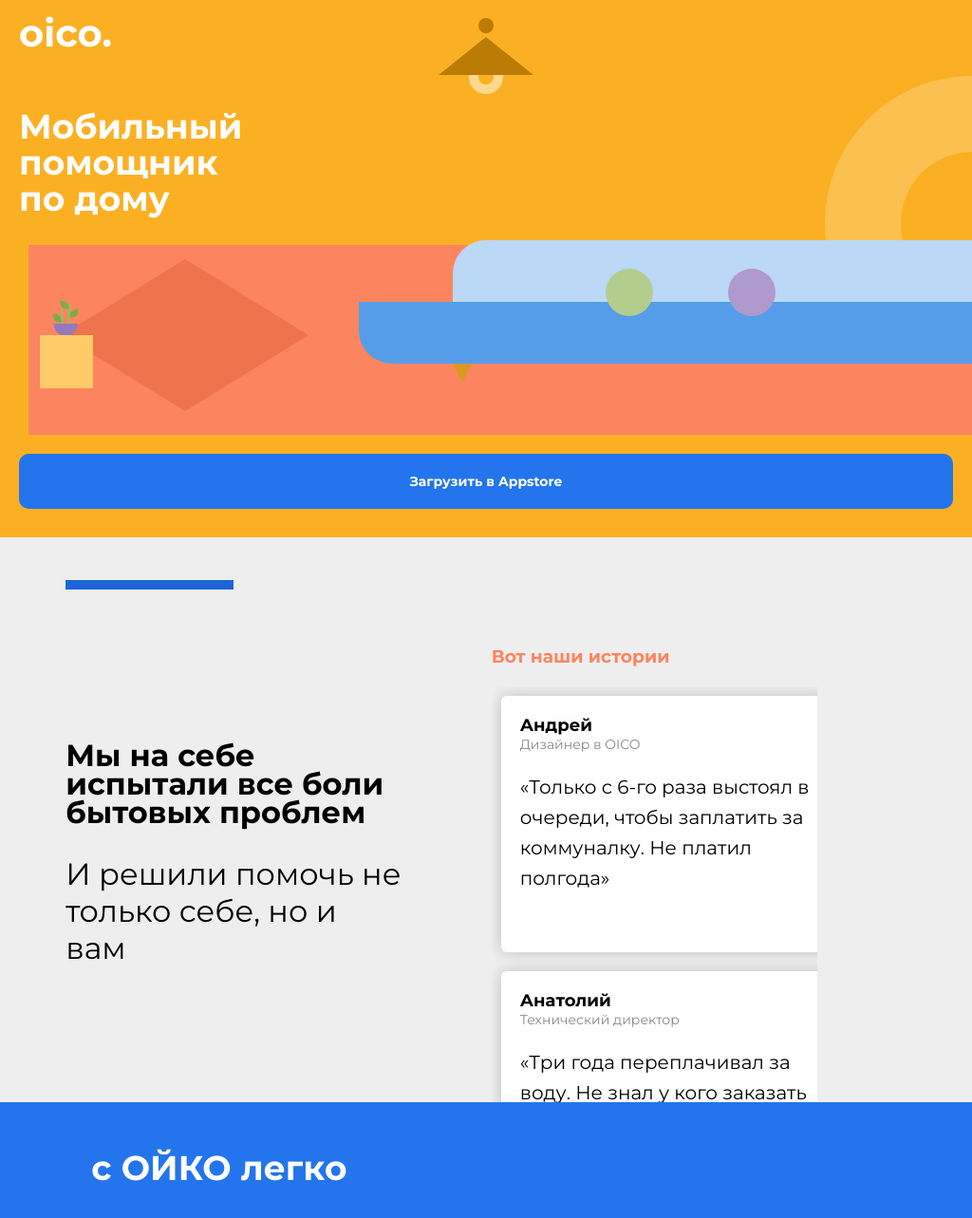
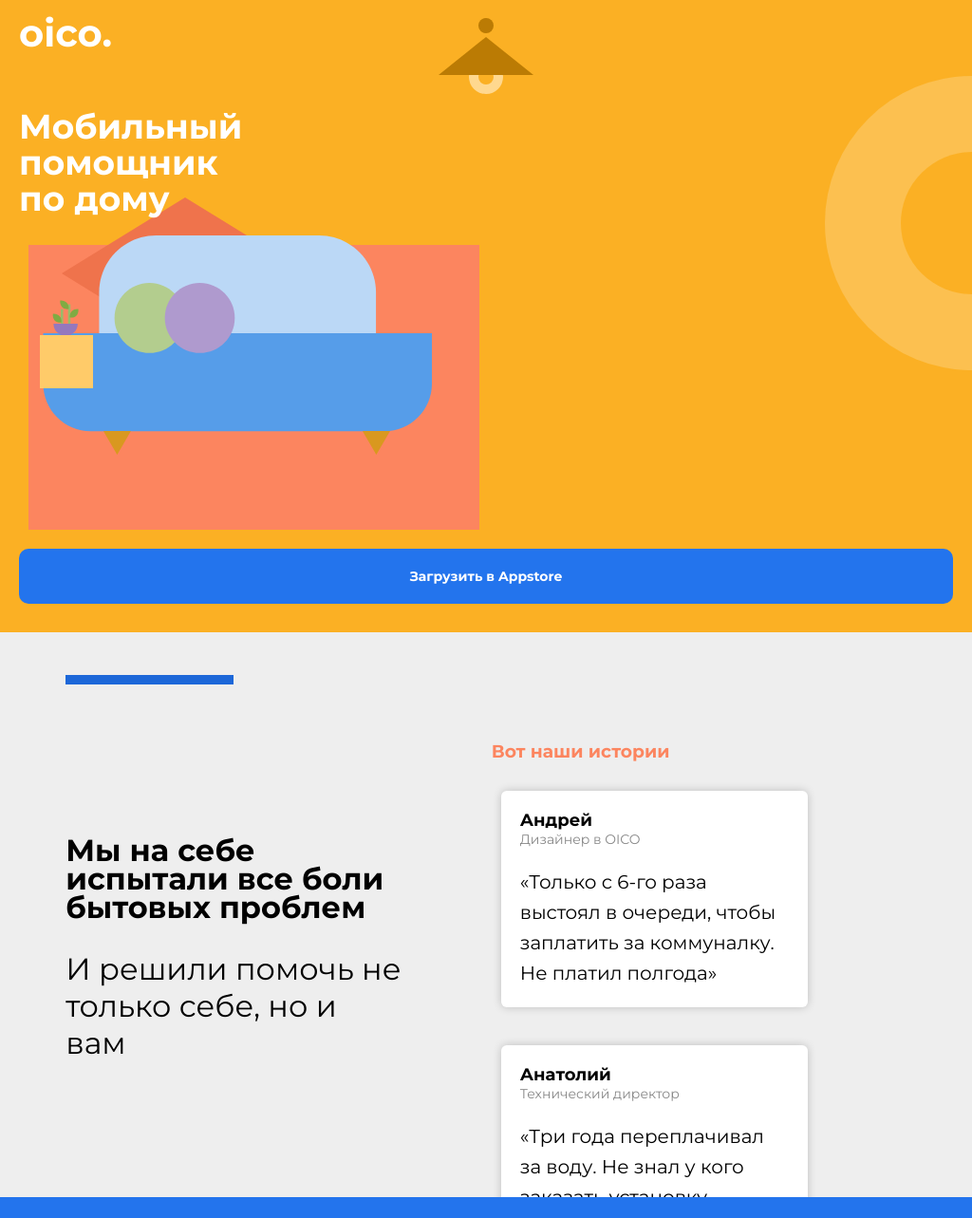
Before and after one commit to Shub1nk/OICO_landing, a website: page index.html in a window 1024 px wide. Shown: the top 1283 px of the page at 95% size. Drawn offline with Linux system fonts and the light colour scheme.

Commit message:
Поправил стили 2 и 3 блока под среднее разрешение

```diff
--- a/css/index.css
+++ b/css/index.css
@@ -328,6 +328,11 @@
     margin-bottom: 20px;
     z-index: 0;
   }
+
+  /* .b-figure__composition__sofa {
+    background: red;
+    position: absolute;
+  } */
 
   .b-figure__composition__rectangles {
     display: block;
@@ -854,7 +859,7 @@
 
 
 
-@media all and (min-width: 901px) and (max-width: 1199px) {
+@media all and (min-width: 901px) /* and (max-width: 1199px) */ {
 
   /* Desctop styles*/
 
@@ -1007,12 +1012,12 @@
 
   .b-section_ht2__carousel__list__item {
     padding: 20px;
-    box-shadow: 0 0 15px 0 rgba(0,0,0, .2);
+    box-shadow: 0 0 10px 0 rgba(0,0,0, .2);
     border-radius: 6px;
     background: #fff;
-    margin-bottom: 20px;
-    width: 320px;
-    height: 230px;
+    margin-bottom: 40px;
+    /* width: 320px;
+    height: 230px; */
   }
 
   .b-section_ht2__carousel__list__item__hero {
@@ -1190,57 +1195,62 @@
 
   .b-figure__composition {
     position: relative;
-    width: calc(100% + 10px);
-    height: 200px;
+    width: 475px;
+    height: 300px;
     background: #fc855f;
     margin-left: 10px;
     margin-bottom: 20px;
     z-index: 0;
   }
 
+  .b-figure__composition__sofa {
+    /* background: red; */
+    position: absolute;
+    top: -10px;
+    right: 50px;
+  }
+
   .b-figure__composition__rectangles {
-    display: block;
-    width: 65%;
+    display: none;
+    /* width: 65%;
     height: 65px;
-    /* float: right; */
-    z-index: 0;
+    z-index: 0; */
   }
 
   .b-figure__composition__rectangles::before {
-    content: "";
-    display: block;
+    display: none;
+    /* content: "";
     width: 55%;
     height: 65px;
     border-radius: 35px 0 0 0;
     background: #bbd8f6;
     position: absolute;
     right: 0;
-    top: -5px;
+    top: -5px; */
   }
 
   .b-figure__composition__rectangles::after {
-    content: "";
-    display: block;
+    display: none;
+    /* content: "";
     width: 65%;
     height: 65px;
     border-radius: 0 0 0 35px;
     background: #569de9;
     position: absolute;
     right: 0;
-    top: 60px;
+    top: 60px; */
   }
 
   .b-figure__composition__circles {
-    display: block;
-    width: 65%;
+    display: none;
+    /* width: 65%;
     height: 65px;
-    /* background: red; */
     position: relative;
     z-index: 1;
-    float: right;
-  }
-
-  .b-figure__composition__circles::before,
+    float: right; */
+  }
+
+  /* .b-figure__composition__circles::before,
   .b-figure__composition__circles::after {
     content: "";
     position: absolute;
@@ -1259,7 +1269,7 @@
   .b-figure__composition__circles::after {
     background: #af9ace;
     right: 32%;
-  }
+  } */
 
   .b-figure__composition__square {
     display: block;
@@ -1321,31 +1331,6 @@
     top: 10px;
     border-top: 40px solid #d9981f;
   }
-
-
-
-
-
-
-
-
-
-
-
-
-
-
-
-
-
-
-
-
-
-
-
-
-
 
   .b-figure__romb-2 {
     position: relative;
@@ -1562,7 +1547,7 @@
     margin: 0 auto;
     width: calc(100%-100px);
     /* width: 100%; */
-    height: 450px;
+    height: 520px;
     /* margin-bottom: 50px; */
     overflow: hidden;
     overflow-y: auto;
@@ -1660,7 +1645,7 @@
   .b-oico-easy__item {
     /* margin-bottom: 30px; */
     width: 100%;
-    height: 450px;
+    height: 500px;
     position: relative;
   }
 
@@ -1693,15 +1678,18 @@
   .b-oico-easy__param__item__img {
     position: absolute;
     top: 50%;
-    right: 150px;
+    right: 75px;
     transform: translateY(-50%);
     display: block;
     overflow: hidden;
-    background: #fafafa;
-    box-shadow: 5px 5px 10px rgba(0,0,0,0.3), 0 0 2px 5px inset black;
-    width: 200px;
-    height: 375px;
+    /* background: #fafafa; */
+    /* box-shadow: 5px 5px 10px rgba(0,0,0,0.3), 0 0 2px 5px inset black; */
+    width: 238px;
+    height: 446px;
     border-radius: 20px;
+    background: url("./img/counter.png") 0 -110px no-repeat;
+    background-size: cover;
+
   }
 
   .zi-10 {
@@ -1814,6 +1802,8 @@
   text-decoration: none;
 }
 
+
+
 /* Common styles end*/
 
 /* Color classes */
@@ -1842,7 +1832,14 @@
 }
 
 @media all and (min-width: 1200px) {
-  .orange {
+  /* .orange {
     background: #b3cd8e;
+  } */
+
+  .b-glass {
+    width: 1200px;
+    /* padding: 0 5%; */
+    margin: 0 auto;
+    background: rebeccapurple;
   }
 }
--- a/index.html
+++ b/index.html
@@ -21,7 +21,27 @@
       помощник<br/>
       по дому
     </h1>
+
     <div class="b-figure__composition">
+        <span class="b-figure__composition__sofa">
+            <svg
+            xmlns="http://www.w3.org/2000/svg"
+            xmlns:xlink="http://www.w3.org/1999/xlink"
+            width="410px" height="232px">
+           <path fill-rule="evenodd"  fill="rgb(187, 216, 246)"
+            d="M119.431,-0.000 L291.081,-0.000 C324.218,-0.000 351.081,26.863 351.081,60.000 L351.081,103.109 L59.431,103.109 L59.431,60.000 C59.431,26.863 86.293,-0.000 119.431,-0.000 Z"/>
+           <path fill-rule="evenodd"  fill="rgb(86, 157, 233)"
+            d="M0.511,103.109 L410.000,103.109 L410.000,156.217 C410.000,183.832 387.614,206.217 360.000,206.217 L50.511,206.217 C22.897,206.217 0.511,183.832 0.511,156.217 L0.511,103.109 Z"/>
+           <path fill-rule="evenodd"  fill="rgb(217, 152, 31)"
+            d="M78.425,231.071 L63.919,205.948 L92.930,205.948 L78.425,231.071 Z"/>
+           <path fill-rule="evenodd"  fill="rgb(217, 152, 31)"
+            d="M351.424,231.071 L336.919,205.948 L365.930,205.948 L351.424,231.071 Z"/>
+           <path fill-rule="evenodd"  fill="rgb(179, 205, 142)"
+            d="M112.458,50.082 C132.796,50.082 149.283,66.568 149.283,86.906 C149.283,107.243 132.796,123.730 112.458,123.730 C92.120,123.730 75.633,107.243 75.633,86.906 C75.633,66.568 92.120,50.082 112.458,50.082 Z"/>
+           <path fill-rule="evenodd"  fill="rgb(175, 154, 206)"
+            d="M165.485,50.082 C185.823,50.082 202.310,66.568 202.310,86.906 C202.310,107.243 185.823,123.730 165.485,123.730 C145.148,123.730 128.661,107.243 128.661,86.906 C128.661,66.568 145.148,50.082 165.485,50.082 Z"/>
+           </svg>
+        </span>
       <span class="b-figure__composition__rectangles"></span>
       <span class="b-figure__composition__circles"></span>
       <span class="b-figure__composition__square"></span>
@@ -105,7 +125,7 @@
               <p class="b-oico-easy__item__param__description">В удобный день и время. Без звонков и заполнения бланков. А приложение напомнит Вам об этом</p>
             </div>
             <div class="b-oico-easy__param__item__img">
-              <img>
+              <!-- <img src="./img/counter.png" alt="Передать показания"> -->
             </div>
           </li>
           <li class="b-oico-easy__item">
--- a/project/css/index.css
+++ b/project/css/index.css
@@ -328,6 +328,11 @@
     margin-bottom: 20px;
     z-index: 0;
   }
+
+  /* .b-figure__composition__sofa {
+    background: red;
+    position: absolute;
+  } */
 
   .b-figure__composition__rectangles {
     display: block;
@@ -854,7 +859,7 @@
 
 
 
-@media all and (min-width: 901px) and (max-width: 1199px) {
+@media all and (min-width: 901px) /* and (max-width: 1199px) */ {
 
   /* Desctop styles*/
 
@@ -1007,12 +1012,12 @@
 
   .b-section_ht2__carousel__list__item {
     padding: 20px;
-    box-shadow: 0 0 15px 0 rgba(0,0,0, .2);
+    box-shadow: 0 0 10px 0 rgba(0,0,0, .2);
     border-radius: 6px;
     background: #fff;
-    margin-bottom: 20px;
-    width: 320px;
-    height: 230px;
+    margin-bottom: 40px;
+    /* width: 320px;
+    height: 230px; */
   }
 
   .b-section_ht2__carousel__list__item__hero {
@@ -1190,57 +1195,62 @@
 
   .b-figure__composition {
     position: relative;
-    width: calc(100% + 10px);
-    height: 200px;
+    width: 475px;
+    height: 300px;
     background: #fc855f;
     margin-left: 10px;
     margin-bottom: 20px;
     z-index: 0;
   }
 
+  .b-figure__composition__sofa {
+    /* background: red; */
+    position: absolute;
+    top: -10px;
+    right: 50px;
+  }
+
   .b-figure__composition__rectangles {
-    display: block;
-    width: 65%;
+    display: none;
+    /* width: 65%;
     height: 65px;
-    /* float: right; */
-    z-index: 0;
+    z-index: 0; */
   }
 
   .b-figure__composition__rectangles::before {
-    content: "";
-    display: block;
+    display: none;
+    /* content: "";
     width: 55%;
     height: 65px;
     border-radius: 35px 0 0 0;
     background: #bbd8f6;
     position: absolute;
     right: 0;
-    top: -5px;
+    top: -5px; */
   }
 
   .b-figure__composition__rectangles::after {
-    content: "";
-    display: block;
+    display: none;
+    /* content: "";
     width: 65%;
     height: 65px;
     border-radius: 0 0 0 35px;
     background: #569de9;
     position: absolute;
     right: 0;
-    top: 60px;
+    top: 60px; */
   }
 
   .b-figure__composition__circles {
-    display: block;
-    width: 65%;
+    display: none;
+    /* width: 65%;
     height: 65px;
-    /* background: red; */
     position: relative;
     z-index: 1;
-    float: right;
-  }
-
-  .b-figure__composition__circles::before,
+    float: right; */
+  }
+
+  /* .b-figure__composition__circles::before,
   .b-figure__composition__circles::after {
     content: "";
     position: absolute;
@@ -1259,7 +1269,7 @@
   .b-figure__composition__circles::after {
     background: #af9ace;
     right: 32%;
-  }
+  } */
 
   .b-figure__composition__square {
     display: block;
@@ -1321,31 +1331,6 @@
     top: 10px;
     border-top: 40px solid #d9981f;
   }
-
-
-
-
-
-
-
-
-
-
-
-
-
-
-
-
-
-
-
-
-
-
-
-
-
 
   .b-figure__romb-2 {
     position: relative;
@@ -1562,7 +1547,7 @@
     margin: 0 auto;
     width: calc(100%-100px);
     /* width: 100%; */
-    height: 450px;
+    height: 520px;
     /* margin-bottom: 50px; */
     overflow: hidden;
     overflow-y: auto;
@@ -1660,7 +1645,7 @@
   .b-oico-easy__item {
     /* margin-bottom: 30px; */
     width: 100%;
-    height: 450px;
+    height: 500px;
     position: relative;
   }
 
@@ -1693,15 +1678,18 @@
   .b-oico-easy__param__item__img {
     position: absolute;
     top: 50%;
-    right: 150px;
+    right: 75px;
     transform: translateY(-50%);
     display: block;
     overflow: hidden;
-    background: #fafafa;
-    box-shadow: 5px 5px 10px rgba(0,0,0,0.3), 0 0 2px 5px inset black;
-    width: 200px;
-    height: 375px;
+    /* background: #fafafa; */
+    /* box-shadow: 5px 5px 10px rgba(0,0,0,0.3), 0 0 2px 5px inset black; */
+    width: 238px;
+    height: 446px;
     border-radius: 20px;
+    background: url("./img/counter.png") 0 -110px no-repeat;
+    background-size: cover;
+
   }
 
   .zi-10 {
@@ -1814,6 +1802,8 @@
   text-decoration: none;
 }
 
+
+
 /* Common styles end*/
 
 /* Color classes */
@@ -1842,7 +1832,14 @@
 }
 
 @media all and (min-width: 1200px) {
-  .orange {
+  /* .orange {
     background: #b3cd8e;
+  } */
+
+  .b-glass {
+    width: 1200px;
+    /* padding: 0 5%; */
+    margin: 0 auto;
+    background: rebeccapurple;
   }
 }
```
Also changed, not shown: project/index.html (+21 -1 lines), css/img/counter.png (added), img/counter.png (added), project/css/img/counter.png (added).
